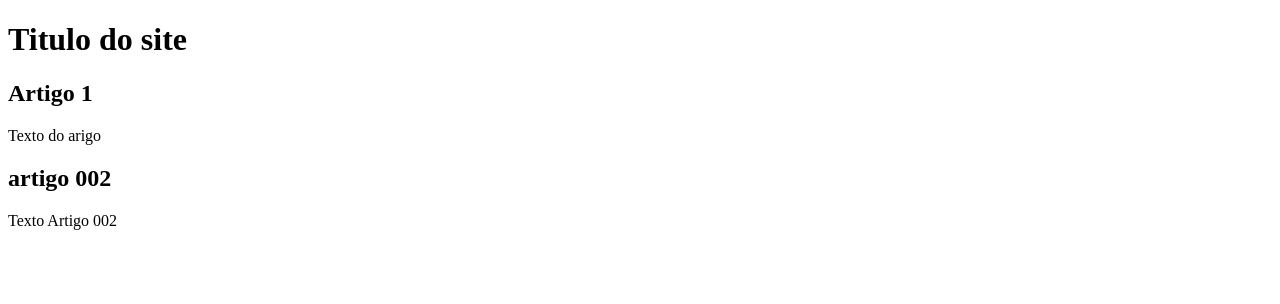
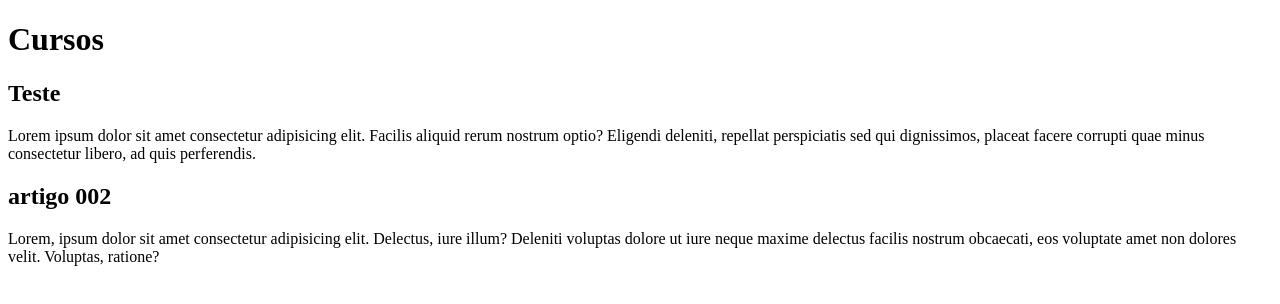
Before and after one commit to gssAutomation/Projeto-Site-CursoEmVideo, a plain HTML site: page index.html in a window 1280 px wide. Drawn offline with Linux system fonts and the light colour scheme.

Commit message:
Novo conteudo

```diff
--- a/index.html
+++ b/index.html
@@ -8,15 +8,15 @@
 <body>
     <main>
         <header>
-            <h1>Titulo do site</h1>
+            <h1>Cursos</h1>
         </header>
         <article>
-            <h2>Artigo 1</h2>
-            <p>Texto do arigo</p>
+            <h2>Teste</h2>
+            <p>Lorem ipsum dolor sit amet consectetur adipisicing elit. Facilis aliquid rerum nostrum optio? Eligendi deleniti, repellat perspiciatis sed qui dignissimos, placeat facere corrupti quae minus consectetur libero, ad quis perferendis.</p>
         </article>
         <article>
             <h2>artigo 002</h2>
-            <p>Texto Artigo 002</p>
+            <p>Lorem, ipsum dolor sit amet consectetur adipisicing elit. Delectus, iure illum? Deleniti voluptas dolore ut iure neque maxime delectus facilis nostrum obcaecati, eos voluptate amet non dolores velit. Voluptas, ratione?</p>
         </article>
     </main>
 </body>
```
